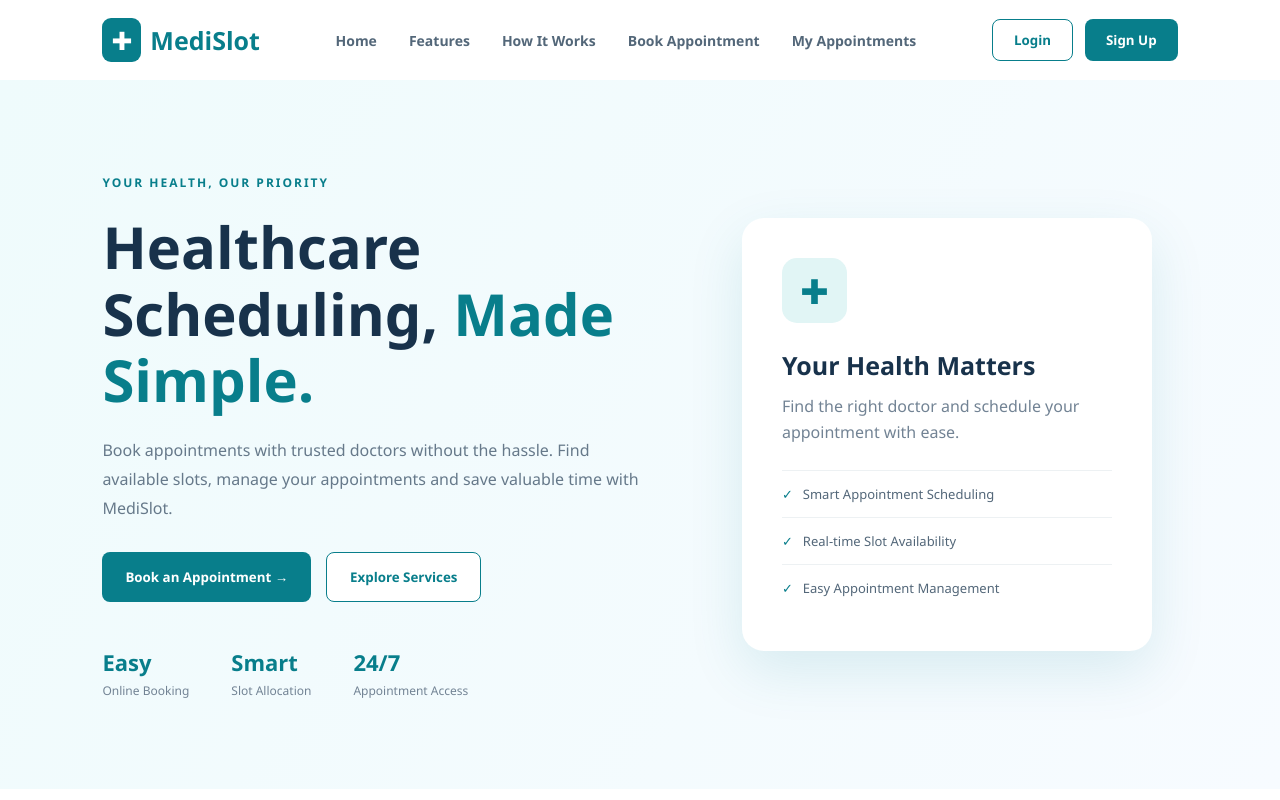
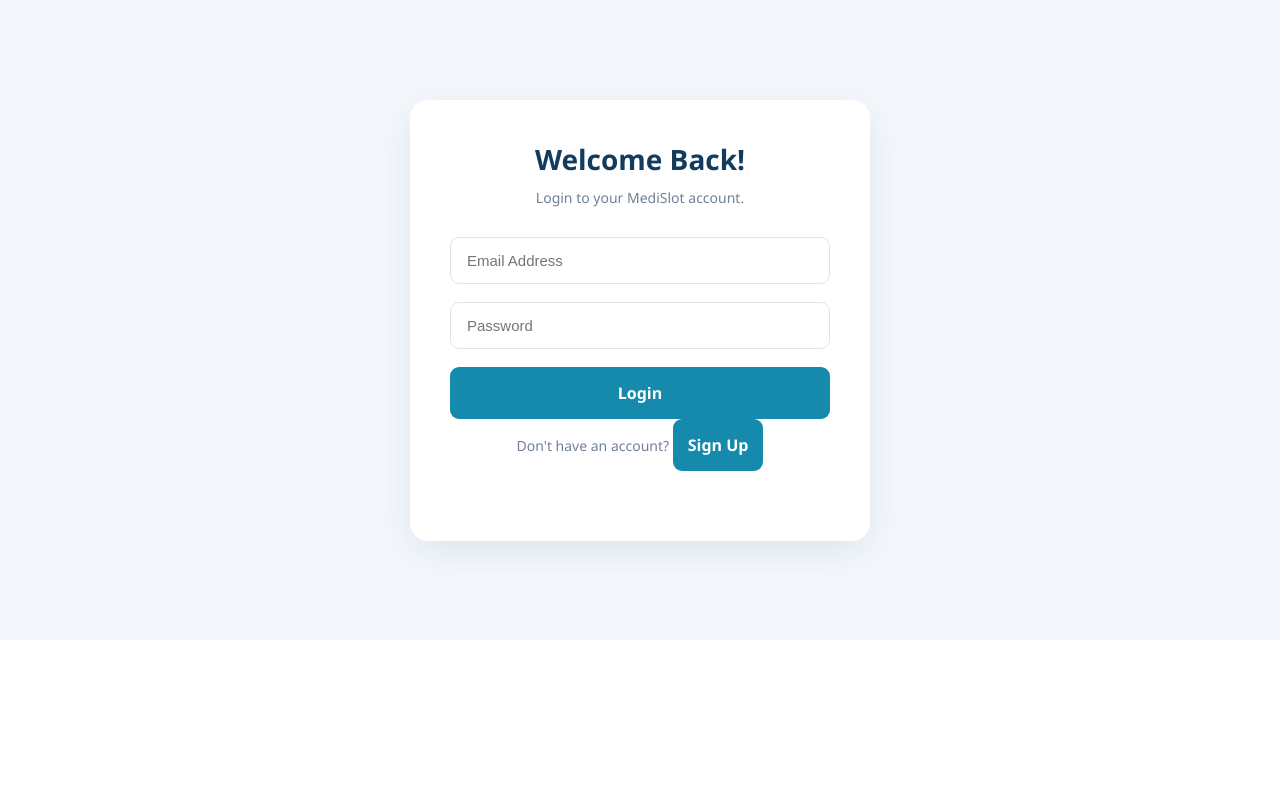
Before and after one commit to SohaPatel/MediSlot, a React app in the folder frontend/: page / in a window 1280 px wide. Shown: the top 800 px of the page. Built offline with nearby package versions, Linux system fonts and the light colour scheme; the HTML template or start-up script is replaced by a standard one.

Commit message:
Implement patient login and signup authentication flow

```diff
--- a/frontend/src/App.jsx
+++ b/frontend/src/App.jsx
@@ -2,37 +2,48 @@
 import { useState } from 'react';
 import './App.css';
 import PatientRegistration from './PatientRegistration';
+import PatientLogin from './PatientLogin';
 import AppointmentBooking from './AppointmentBooking';
 import PatientAppointments from './PatientAppointments';
 
 function App() {
-  const [showRegistration, setShowRegistration] = useState(false);
-  const [showBooking, setShowBooking] = useState(false);
-  const [showAppointments, setShowAppointments] = useState(false);
+  const [currentPage, setCurrentPage] = useState('login');
+  const [patient, setPatient] = useState(null);
 
-  const showHome = () => {
-    setShowRegistration(false);
-    setShowBooking(false);
-    setShowAppointments(false);
+  const handleLogin = (patientData) => {
+    setPatient(patientData);
+    setCurrentPage('home');
   };
 
-  const openRegistration = () => {
-    setShowRegistration(true);
-    setShowBooking(false);
-    setShowAppointments(false);
+  const handleLogout = () => {
+    setPatient(null);
+    setCurrentPage('login');
   };
 
-  const openBooking = () => {
-    setShowBooking(true);
-    setShowRegistration(false);
-    setShowAppointments(false);
-  };
+  const showHome = () => setCurrentPage('home');
+  const openRegistration = () => setCurrentPage('signup');
+  const openLogin = () => setCurrentPage('login');
+  const openBooking = () => setCurrentPage('booking');
+  const openAppointments = () => setCurrentPage('appointments');
 
-  const openAppointments = () => {
-    setShowAppointments(true);
-    setShowRegistration(false);
-    setShowBooking(false);
-  };
+  // Login screen
+  if (!patient) {
+    return (
+      <div className="app">
+        {currentPage === 'signup' ? (
+          <PatientRegistration
+            onRegistered={openLogin}
+            onBackToLogin={openLogin}
+          />
+        ) : (
+          <PatientLogin
+            onLogin={handleLogin}
+            onSignup={openRegistration}
+          />
+        )}
+      </div>
+    );
+  }
 
   return (
     <div className="app">
@@ -59,46 +70,28 @@ function App() {
         </div>
 
         <div className="nav-buttons">
-          <button
-            className="login-btn"
-            onClick={openRegistration}
-          >
-            Login
-          </button>
-
-          <button
-            className="signup-btn"
-            onClick={openRegistration}
-          >
-            Sign Up
+          <span>Welcome, {patient.name}</span>
+          <button className="login-btn" onClick={handleLogout}>
+            Logout
           </button>
         </div>
       </nav>
 
-      {/* Patient Registration */}
-      {showRegistration ? (
+      {currentPage === 'booking' ? (
 
-        <PatientRegistration />
-
-      ) : showBooking ? (
-
-        /* Appointment Booking */
         <div id="booking">
-          <AppointmentBooking patientId={1} />
+          <AppointmentBooking patientId={patient.id} />
         </div>
 
-      ) : showAppointments ? (
+      ) : currentPage === 'appointments' ? (
 
-        /* Patient Appointment History */
         <div id="appointments">
-          <PatientAppointments patientId={1} />
+          <PatientAppointments patientId={patient.id} />
         </div>
 
       ) : (
 
-        /* Homepage */
         <>
-
           {/* Hero Section */}
           <section className="hero" id="home">
 
@@ -286,7 +279,6 @@ function App() {
             </p>
 
           </footer>
-
         </>
       )}
 
--- /dev/null
+++ b/frontend/src/PatientLogin.jsx
@@ -0,0 +1,113 @@
+
+import { useState } from 'react';
+import './PatientRegistration.css';
+
+function PatientLogin({ onLogin, onSignup }) {
+
+    const [formData, setFormData] = useState({
+        email: '',
+        password: ''
+    });
+
+    const [error, setError] = useState('');
+    const [loading, setLoading] = useState(false);
+
+    const handleChange = (e) => {
+        setFormData({
+            ...formData,
+            [e.target.name]: e.target.value
+        });
+    };
+
+    const handleSubmit = async (e) => {
+        e.preventDefault();
+
+        setError('');
+        setLoading(true);
+
+        try {
+            const response = await fetch(
+                'http://localhost:8081/api/patients/login',
+                {
+                    method: 'POST',
+                    headers: {
+                        'Content-Type': 'application/json'
+                    },
+                    body: JSON.stringify(formData)
+                }
+            );
+
+            const data = await response.json();
+
+            if (!response.ok) {
+                throw new Error(
+                    data.message || 'Invalid email or password'
+                );
+            }
+
+            onLogin(data);
+
+        } catch (err) {
+            setError(err.message || 'Unable to connect to server');
+        } finally {
+            setLoading(false);
+        }
+    };
+
+    return (
+        <div className="registration-container">
+            <div className="registration-card">
+
+                <h2>Welcome Back!</h2>
+
+                <p>Login to your MediSlot account.</p>
+
+                <form onSubmit={handleSubmit}>
+
+                    <input
+                        type="email"
+                        name="email"
+                        placeholder="Email Address"
+                        value={formData.email}
+                        onChange={handleChange}
+                        required
+                    />
+
+                    <input
+                        type="password"
+                        name="password"
+                        placeholder="Password"
+                        value={formData.password}
+                        onChange={handleChange}
+                        required
+                    />
+
+                    <button type="submit" disabled={loading}>
+                        {loading ? 'Logging in...' : 'Login'}
+                    </button>
+
+                </form>
+
+                {error && (
+                    <div className="error-message">
+                        {error}
+                    </div>
+                )}
+
+                <p>
+                    Don't have an account?{' '}
+                    <button
+                        type="button"
+                        onClick={onSignup}
+                        className="login-link"
+                    >
+                        Sign Up
+                    </button>
+                </p>
+
+            </div>
+        </div>
+    );
+}
+
+export default PatientLogin;
--- a/frontend/src/PatientRegistration.css
+++ b/frontend/src/PatientRegistration.css
@@ -100,3 +100,17 @@
         font-size: 24px;
     }
 }
+
+.login-link {
+    background: none;
+    border: none;
+    color: #2563eb;
+    cursor: pointer;
+    font-weight: 600;
+    padding: 0;
+    font-size: inherit;
+}
+
+.login-link:hover {
+    text-decoration: underline;
+}
--- a/frontend/src/PatientRegistration.jsx
+++ b/frontend/src/PatientRegistration.jsx
@@ -1,13 +1,15 @@
+
 import { useState } from 'react';
 import './PatientRegistration.css';
 
-function PatientRegistration() {
+function PatientRegistration({ onRegistered, onBackToLogin }) {
 
     const [formData, setFormData] = useState({
         name: '',
         email: '',
         phone: '',
-        age: ''
+        age: '',
+        password: ''
     });
 
     const [message, setMessage] = useState('');
@@ -46,17 +48,24 @@ function PatientRegistration() {
             const data = await response.json();
 
             if (!response.ok) {
-                throw new Error(data.message || 'Registration failed');
+                throw new Error(
+                    data.message || 'Registration failed'
+                );
             }
 
-            setMessage('Patient registered successfully!');
+            setMessage('Registration successful! Please login.');
 
             setFormData({
                 name: '',
                 email: '',
                 phone: '',
-                age: ''
+                age: '',
+                password: ''
             });
+
+            if (onRegistered) {
+                onRegistered();
+            }
 
         } catch (err) {
             setError(err.message || 'Unable to connect to server');
@@ -70,9 +79,9 @@ function PatientRegistration() {
 
             <div className="registration-card">
 
-                <h2>Patient Registration</h2>
+                <h2>Create Your Account</h2>
 
-                <p>Enter your details to register with MediSlot.</p>
+                <p>Register with MediSlot to manage your appointments.</p>
 
                 <form onSubmit={handleSubmit}>
 
@@ -118,8 +127,19 @@ function PatientRegistration() {
                         required
                     />
 
+                    <input
+                        type="password"
+                        name="password"
+                        placeholder="Create Password (minimum 8 characters)"
+                        value={formData.password}
+                        onChange={handleChange}
+                        minLength="8"
+                        maxLength="72"
+                        required
+                    />
+
                     <button type="submit" disabled={loading}>
-                        {loading ? 'Registering...' : 'Register Now'}
+                        {loading ? 'Registering...' : 'Create Account'}
                     </button>
 
                 </form>
@@ -136,6 +156,17 @@ function PatientRegistration() {
                     </div>
                 )}
 
+                <p>
+                    Already have an account?{' '}
+                    <button
+                        type="button"
+                        onClick={onBackToLogin}
+                        className="login-link"
+                    >
+                        Login
+                    </button>
+                </p>
+
             </div>
 
         </div>
```
